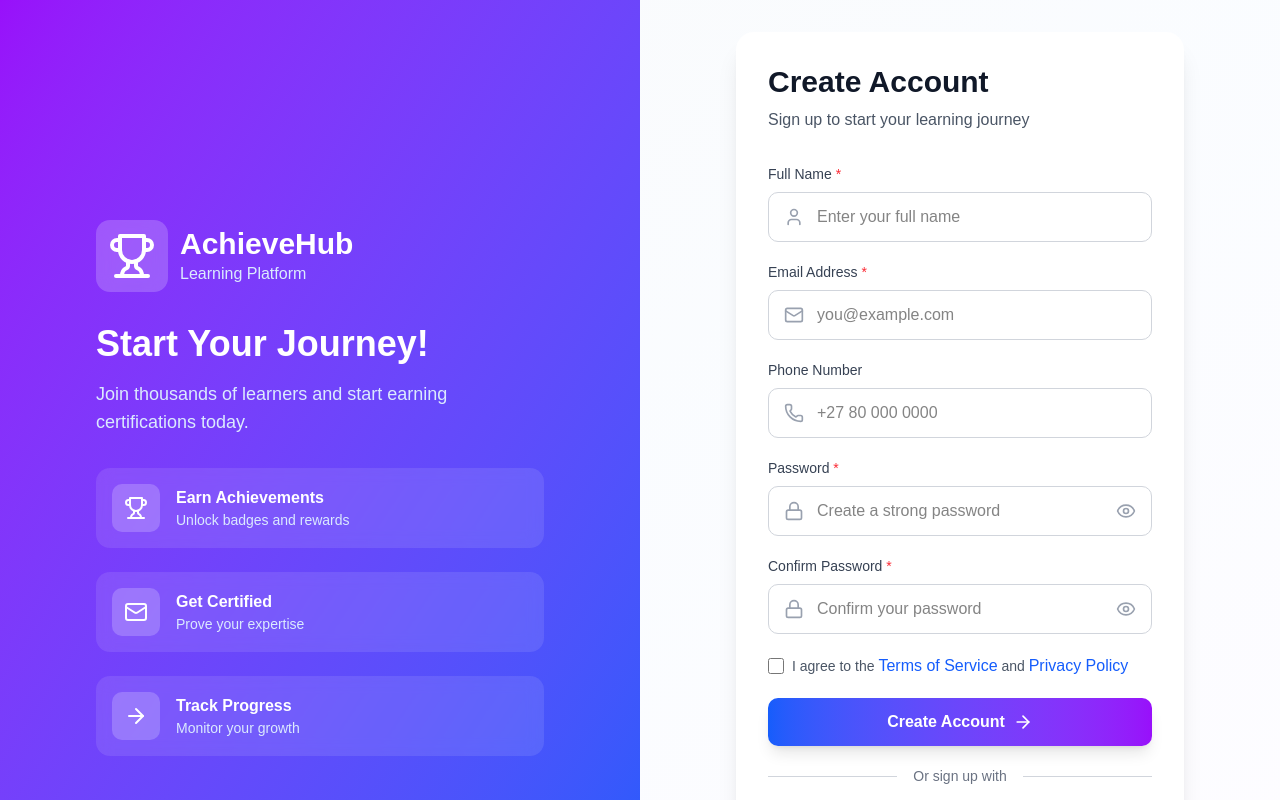
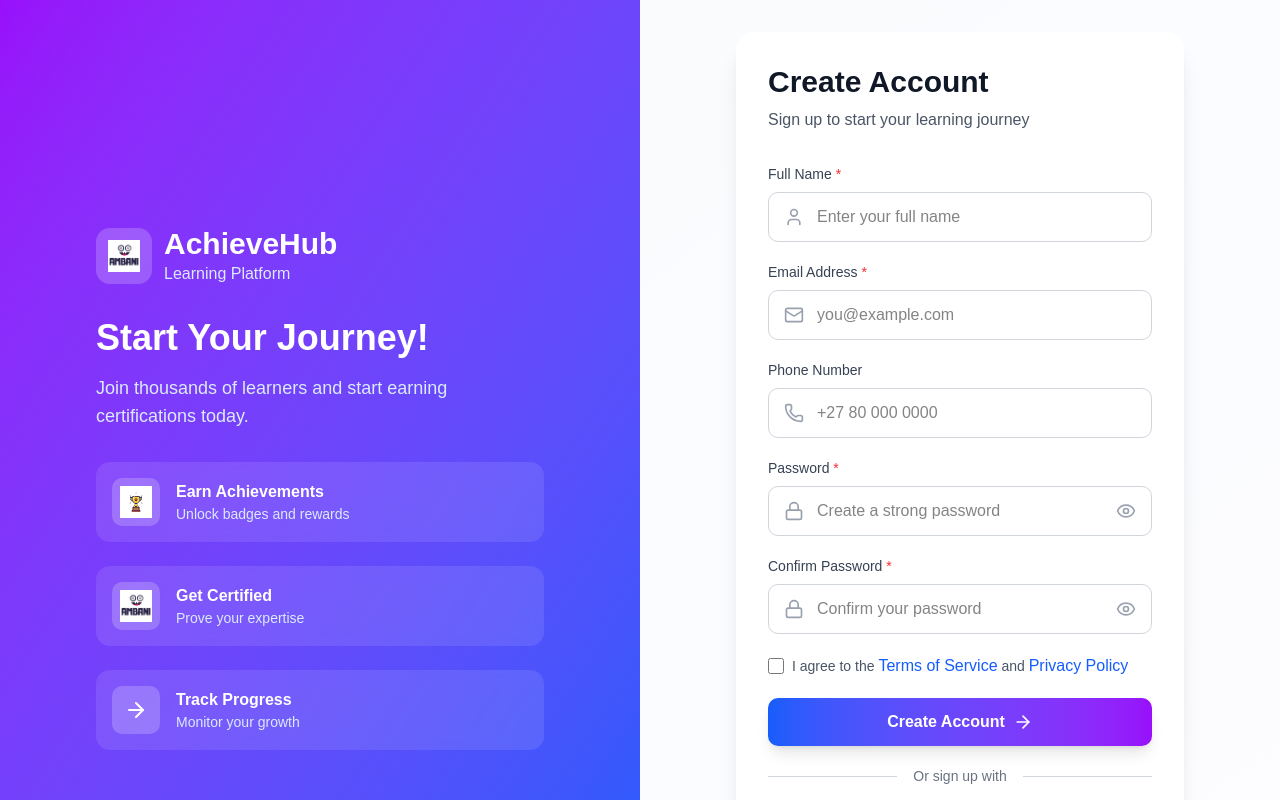
Before and after one commit to Ruthy2170/Certificate-dashboard, a React (Vite) app: page /signup in a window 1280 px wide. Shown: the top 800 px of the page. Built offline with nearby package versions, Linux system fonts and the light colour scheme; no server answers.

Commit message:
feat: update SignUpPage to replace Trophy icons with logo images and add new image asset

```diff
--- a/src/app/pages/SignUpPage.tsx
+++ b/src/app/pages/SignUpPage.tsx
@@ -92,7 +92,11 @@ export default function SignUpPage() {
                 <div className="mx-auto max-w-md">
                     <div className="mb-8 flex items-center gap-3">
                         <div className="rounded-xl bg-white/20 p-3 backdrop-blur-sm">
-                            <Trophy className="size-12 text-white" />
+                            <img
+                                src="/ambani-logo.png"
+                                alt="Logo"
+                                className="size-8"
+                            />
                         </div>
                         <div>
                             <h1 className="text-3xl font-bold text-white">
@@ -113,7 +117,11 @@ export default function SignUpPage() {
                     <div className="space-y-6">
                         <div className="flex items-center gap-4 rounded-xl bg-white/10 p-4 backdrop-blur-sm">
                             <div className="flex size-12 items-center justify-center rounded-lg bg-white/20">
-                                <Trophy className="size-6 text-white" />
+                                <img
+                                    src="/achd.png"
+                                    alt="Logo"
+                                    className="size-8"
+                                />
                             </div>
                             <div>
                                 <p className="font-semibold text-white">
@@ -127,7 +135,11 @@ export default function SignUpPage() {
 
                         <div className="flex items-center gap-4 rounded-xl bg-white/10 p-4 backdrop-blur-sm">
                             <div className="flex size-12 items-center justify-center rounded-lg bg-white/20">
-                                <Mail className="size-6 text-white" />
+                                <img
+                                    src="/ambani-logo.png"
+                                    alt="Logo"
+                                    className="size-8"
+                                />
                             </div>
                             <div>
                                 <p className="font-semibold text-white">
```
Also changed, not shown: public/achd.png (added), 1 other file (tests, documents, lock files or other folders).
